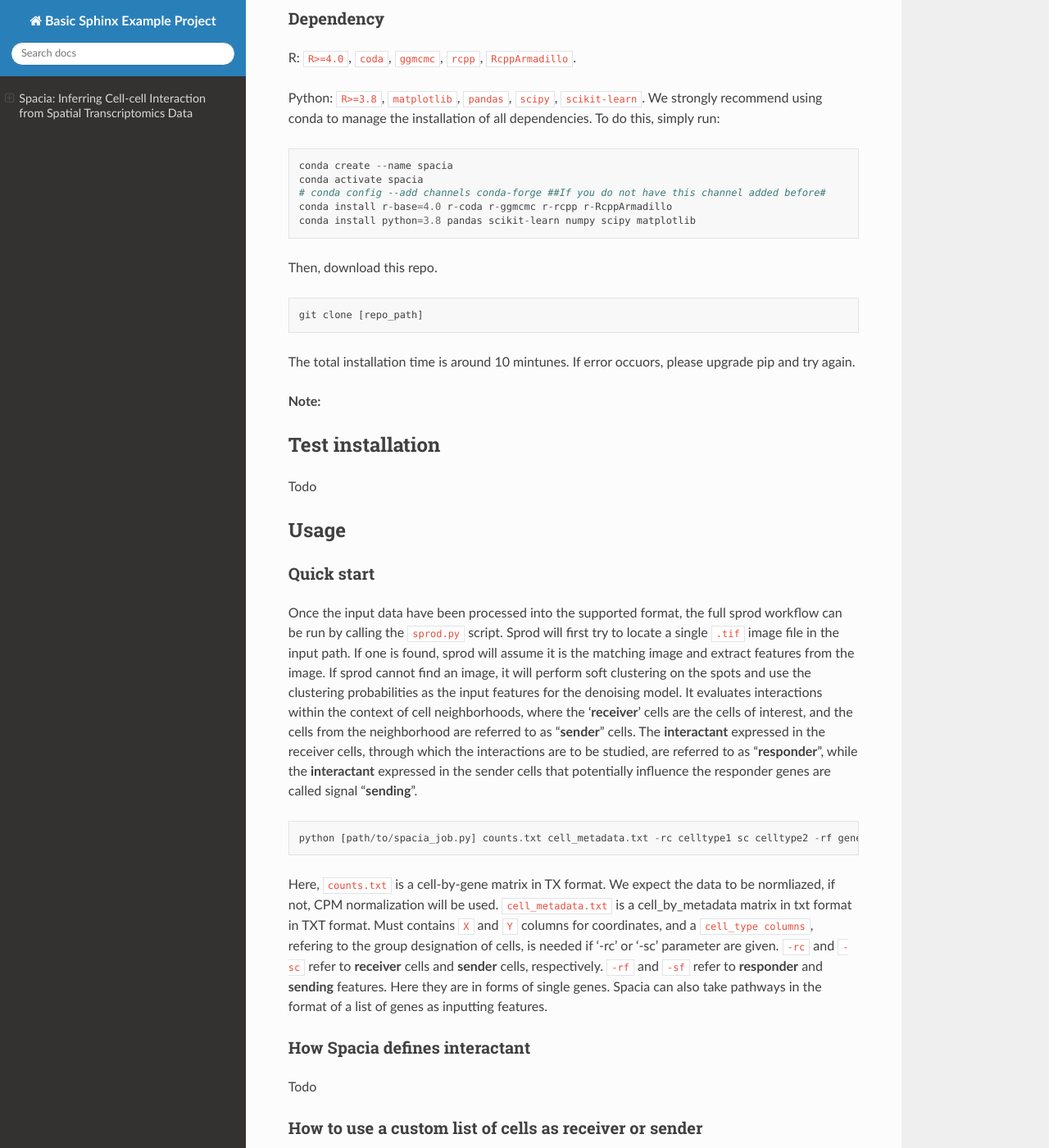
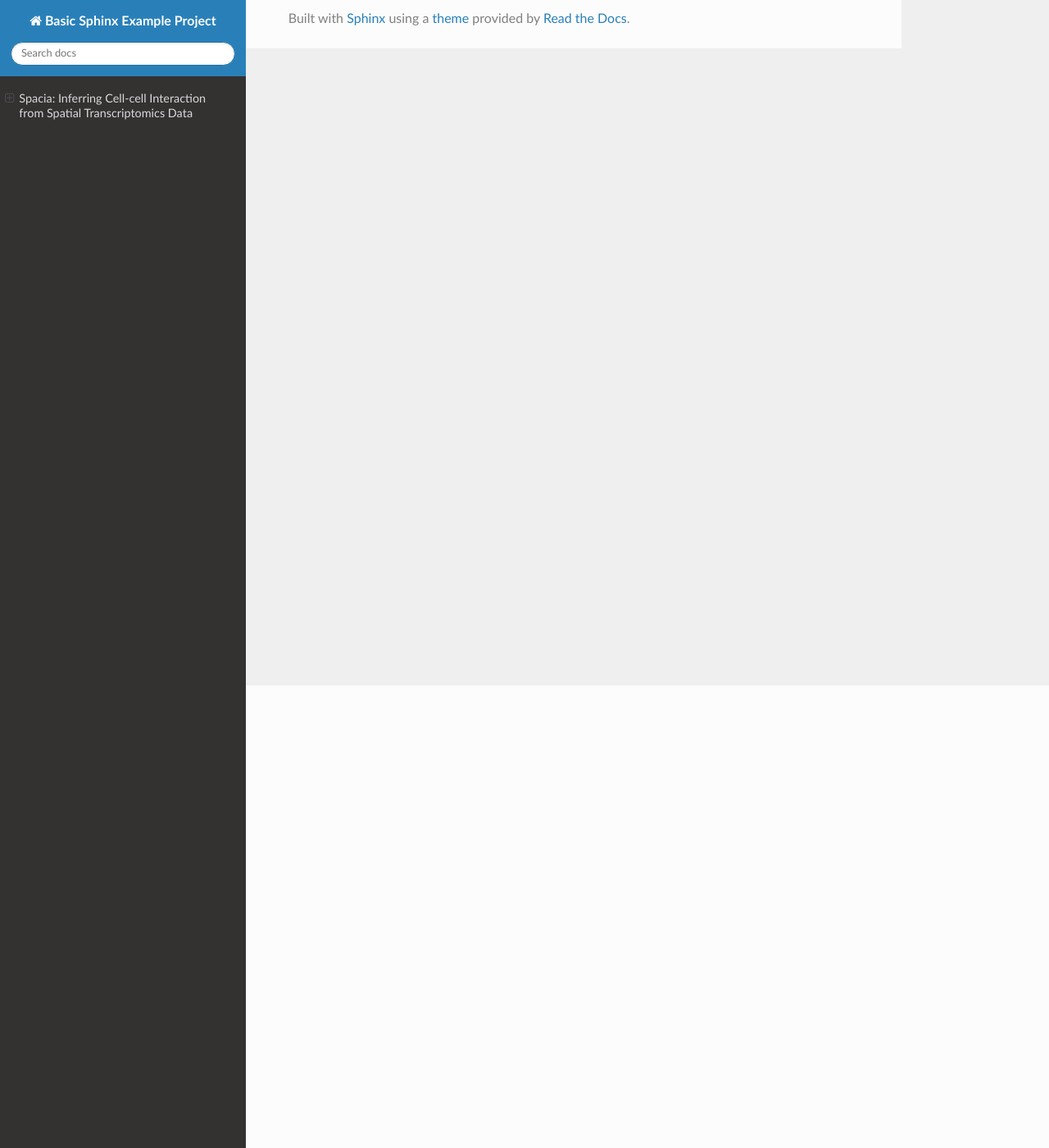
Before and after one commit to nickwfj123/spacia2022_doc, a Sphinx documentation site: the page built from docs/index.rst, in a window 1280 px wide and 1400 px high, scrolled down 564 px. Shown: the whole window at 82% size. Built offline with Sphinx 7.4.7 and the Read the Docs theme 2.0.0, drawn with Linux system fonts in a browser that asks for light colours; some of the changed text lies outside the part shown.

Commit message:
Update index.rst

```diff
--- a/docs/index.rst
+++ b/docs/index.rst
@@ -20,86 +20,3 @@ xxxx
 Graphical abstract
 --------
 Insert Fig2b high res png file
-
-Installation
---------
-
-Dependency
-~~~~~~~~~~
-R: ``R>=4.0``, ``coda``, ``ggmcmc``, ``rcpp``, ``RcppArmadillo``.
-
-Python: ``R>=3.8``, ``matplotlib``, ``pandas``, ``scipy``, ``scikit-learn``. We strongly recommend using conda to manage the installation of all dependencies. To do this, simply run:
-
-::
-
-  conda create --name spacia
-  conda activate spacia
-  # conda config --add channels conda-forge ##If you do not have this channel added before#
-  conda install r-base=4.0 r-coda r-ggmcmc r-rcpp r-RcppArmadillo
-  conda install python=3.8 pandas scikit-learn numpy scipy matplotlib
-
-Then, download this repo.
-
-::
-
-  git clone [repo_path]
-
-The total installation time is around 10 mintunes. If error occuors, please upgrade pip and try again.
-
-**Note:**
-
-Test installation
---------
-Todo
-
-
-Usage
---------
-Quick start
-~~~~~~~~~~
-Once the input data have been processed into the supported format, the full sprod workflow can be run by calling the ``sprod.py`` script. Sprod will first try to locate a single ``.tif`` image file in the input path. If one is found, sprod will assume it is the matching image and extract features from the image. If sprod cannot find an image, it will perform soft clustering on the spots and use the clustering probabilities as the input features for the denoising model. It evaluates interactions within the context of cell neighborhoods, where the ‘**receiver**’ cells are the cells of interest, and the cells from the neighborhood are referred to as "**sender**" cells. The **interactant** expressed in the receiver cells, through which the interactions are to be studied, are referred to as "**responder**", while the **interactant** expressed in the sender cells that potentially influence the responder genes are called signal “**sending**".
-
-::
-
-  python [path/to/spacia_job.py] counts.txt cell_metadata.txt -rc celltype1 sc celltype2 -rf gene1 sf gene2
-
-Here, ``counts.txt`` is a cell-by-gene matrix in TX format. We expect the data to be normliazed, if not, CPM normalization will be used.
-``cell_metadata.txt`` is a cell_by_metadata matrix in txt format in TXT format. Must contains ``X`` and ``Y`` columns for coordinates, and a ``cell_type columns``, refering to the group designation of cells, is needed if '-rc' or '-sc' parameter are given.
-``-rc`` and ``-sc`` refer to **receiver** cells and **sender** cells, respectively.
-``-rf`` and ``-sf`` refer to **responder** and **sending** features. Here they are in forms of single genes. Spacia can also take pathways in the format of a list of genes as inputting features.
-
-How Spacia defines interactant
-~~~~~~~~~~
-Todo
-
-How to use a custom list of cells as receiver or sender
-~~~~~~~~~~
-Todo
-
-List of Parameters
-~~~~~~~~~~
-Todo
-
-For advanced users
-~~~~~~~~~~
-For users who want to directly access the core of spacia and perform more flexible analyses, we provide an example R scipt that showcases the few key steps. But please regard the codes in this R script as examples and remember to customize everything according to your needs/datasets. Our analysis codes of the prostate Merscope data (Fig. 4) are derived based on this R script. But the major pre-processing, inference, and post-processing steps shown in this R script are all consistent with those in our main spacia API.
-
-::
-
-  Rscript [path/to/execute_spacia.R] \
-	-i [path/to/input] \
-	-r celltype1 \
-	-s celltype2 \
-	-g gene1 \
-	-t [path/to/gene_cutoffs_prostate1.csv] \
-	-o [path/to/output_celltype2-celltype1_gene1]
-
-Use ``-h`` or ``--help`` to see detailed descriptions of options and inputs.
-
-Contact Us
-~~~~~~~~~~
-If you have any suggestions/ideas for Spacia or are having issues trying to use it, please don't hesitate to reach out to us.
-
-Yunguan Wang, yunguan.wang@utsouthestern.edu
-
-Tao Wang, tao.wang@utsouthestern.edu
```
